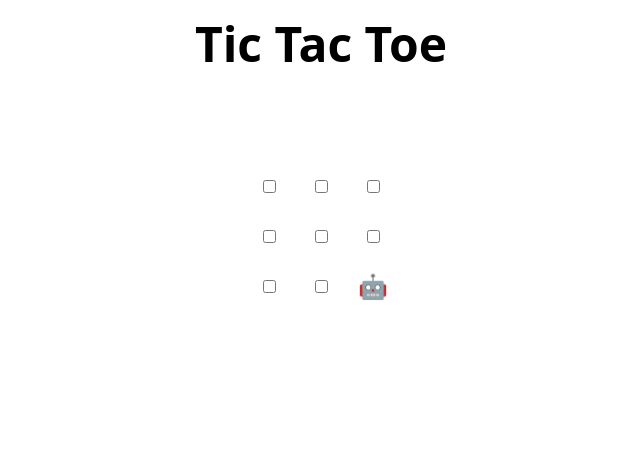
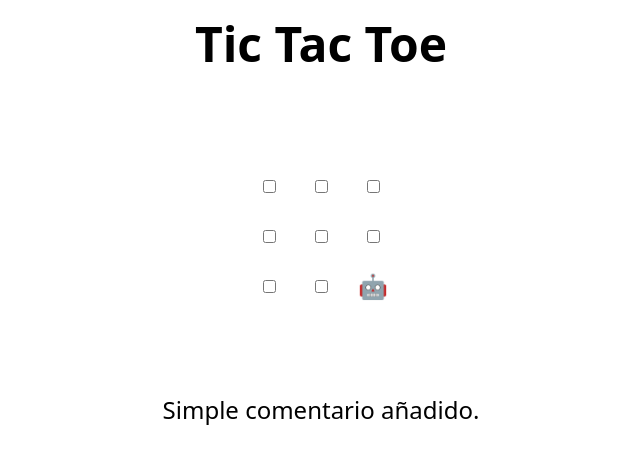
Before and after one commit to Rahguabiraba/review-pull-requests-repo, a plain HTML site: page index.html in a window 1280 px wide. Shown: the whole page, without its empty margins (319-959 px from the left). Drawn offline with Linux system fonts and the light colour scheme.

Commit message:
Update index.html
Commit del comentario añadido en el index.html.

```diff
--- a/index.html
+++ b/index.html
@@ -48,7 +48,7 @@
 </table>
 
 <h2 hidden>Game over, refresh to play again 🧑‍💻 🤖!</h2>
-
+Simple comentario añadido.
 <script>
   // Initialization
   const boxes = Array.from(document.querySelectorAll('td'))
```
